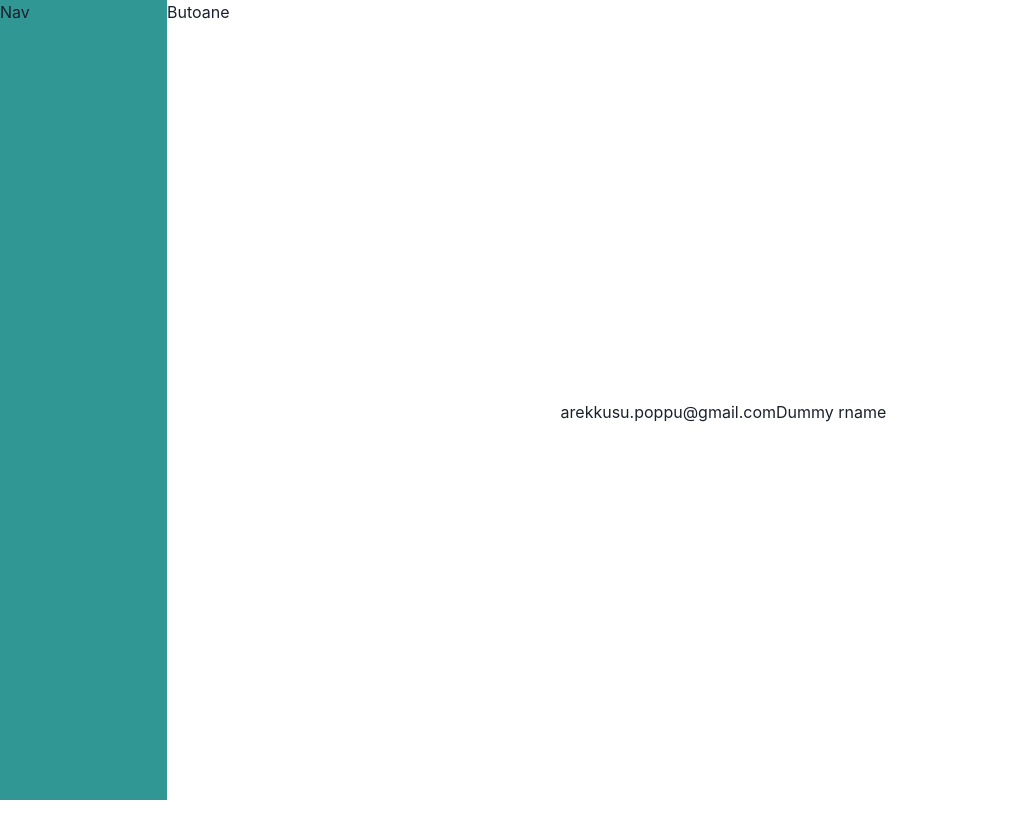
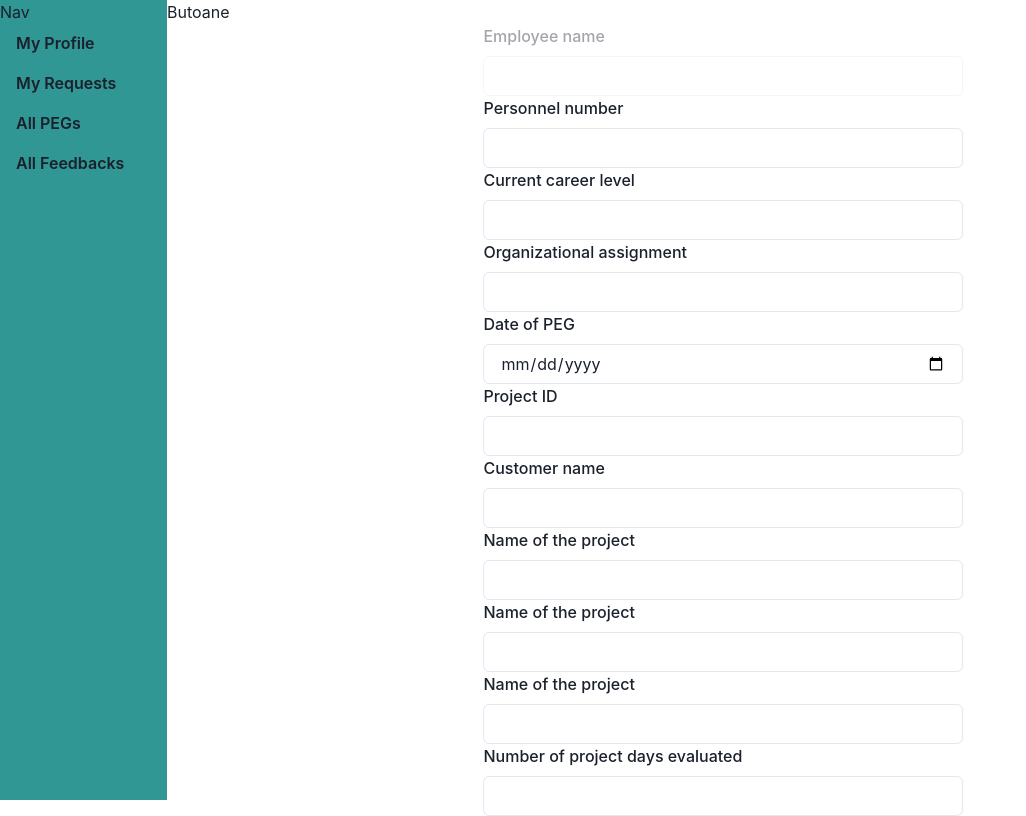
Before and after one commit to Radutiu-Horatiu/pc-feedback-app, a React (Create React App) app: page / in a window 1280 px wide. Shown: the whole page, without its empty margins (0-1026 px from the left). Built offline with nearby package versions, Linux system fonts and the light colour scheme; no server answers.

Commit message:
Add new peg component

```diff
--- a/src/screens/HomeScreen/HomeScreen.jsx
+++ b/src/screens/HomeScreen/HomeScreen.jsx
@@ -8,6 +8,7 @@ import {
   createUserWithEmailAndPassword,
 } from "@firebase/auth";
 import { auth } from "../../firebase";
+import NewPEG from "./NewPEG";
 
 export default function HomeScreen() {
   const dispatch = useDispatch();
@@ -40,8 +41,7 @@ export default function HomeScreen() {
   };
   return (
     <Flex>
-      <Text>{email}</Text>
-      <Text>{username}</Text>
+      <NewPEG></NewPEG>
     </Flex>
   );
 }
--- a/src/screens/HomeScreen/Navbar.jsx
+++ b/src/screens/HomeScreen/Navbar.jsx
@@ -18,39 +18,38 @@ import {
 
 export default function Navbar() {
   const dispatch = useDispatch();
-  const username = useSelector((state) => state.user.username);
+  const user = useSelector((state) => state.user);
 
   const { isOpen, onOpen, onClose } = useDisclosure();
   const btnRef = React.useRef();
 
   useEffect(() => {
     dispatch(userActions.setUsername({ username: "Dummy rname" }));
-  }, [dispatch, username]);
+    console.log(user);
+  }, [dispatch, user]);
+
   return (
     <>
-      <Flex w="15vw" backgroundColor="teal.500">
+      <Flex flexDir="column" w="15vw" backgroundColor="teal.500">
         <Text>Nav</Text>
+        <Button justifyContent="flex-start" variant="ghost">
+          <Text>My Profile</Text>
+        </Button>
+        <Button justifyContent="flex-start" variant="ghost">
+          <Text>My Requests</Text>
+        </Button>
+        { user?.role === "Manager" &&
+          <Button justifyContent="flex-start" variant="ghost">
+            <Text>My Team</Text>
+          </Button>
+        }
+        <Button justifyContent="flex-start" variant="ghost">
+          <Text>All PEGs</Text>
+        </Button>
+        <Button justifyContent="flex-start" variant="ghost">
+          <Text>All Feedbacks</Text>
+        </Button>
       </Flex>
-      {/* <Button ref={btnRef} colorScheme="teal" onClick={onOpen}>
-        Menu
-      </Button>
-      <Drawer
-        isOpen={isOpen}
-        placement="left"
-        onClose={onClose}
-        finalFocusRef={btnRef}
-      >
-        <DrawerOverlay />
-        <DrawerContent>
-          <DrawerCloseButton />
-          <DrawerHeader>Section</DrawerHeader>
-
-          <DrawerBody>
-            <p>Content</p>
-            <p>Content</p>
-          </DrawerBody>
-        </DrawerContent>
-      </Drawer> */}
     </>
   );
 }
--- /dev/null
+++ b/src/screens/HomeScreen/NewPEG.jsx
@@ -0,0 +1,70 @@
+import { Flex } from "@chakra-ui/react";
+import { Text } from "@chakra-ui/layout";
+import React, { useEffect } from "react";
+import { useDispatch, useSelector } from "react-redux";
+import { userActions } from "../../store/user/user-slice";
+import {
+    FormControl,
+    FormLabel,
+    FormErrorMessage,
+    Input,
+    FormHelperText,
+} from "@chakra-ui/react"
+import { auth } from "../../firebase";
+
+export default function NewPEG() {
+    const dispatch = useDispatch();
+    const user = useSelector((state) => state.user);
+    useEffect(() => {
+        dispatch(userActions.setUsername({ username: "Dummy rname" }));
+    }, [dispatch, user]);
+
+    return (
+        <Flex flexDir="column" w="60vh">
+            <FormControl id="employee-name" isDisabled>
+                <FormLabel>Employee name</FormLabel>
+                <Input type="text" />
+            </FormControl>
+            <FormControl id="personnel-number">
+                <FormLabel>Personnel number</FormLabel>
+                <Input type="text" />
+            </FormControl>
+            <FormControl id="current-career-level">
+                <FormLabel>Current career level</FormLabel>
+                <Input type="text" />
+            </FormControl>
+            <FormControl id="organizational-assignment">
+                <FormLabel>Organizational assignment</FormLabel>
+                <Input type="" />
+            </FormControl>
+            <FormControl id="peg-date">
+                <FormLabel>Date of PEG</FormLabel>
+                <Input type="date" />
+            </FormControl>
+            <FormControl id="project-id">
+                <FormLabel>Project ID</FormLabel>
+                <Input type="text" />
+            </FormControl>
+            <FormControl id="customer-name">
+                <FormLabel>Customer name</FormLabel>
+                <Input type="text" />
+            </FormControl>
+            <FormControl id="name-of-project">
+                <FormLabel>Name of the project</FormLabel>
+                <Input type="text" />
+            </FormControl>
+            <FormControl id="name-of-project-manager">
+                <FormLabel>Name of the project</FormLabel>
+                <Input type="text" />
+            </FormControl>
+            <FormControl id="name-of-evaluator">
+                <FormLabel>Name of the project</FormLabel>
+                <Input type="text" />
+            </FormControl>
+            <FormControl id="number-of-project-days-evaluated">
+                <FormLabel>Number of project days evaluated</FormLabel>
+                <Input type="text" />
+            </FormControl>
+        </Flex>
+    );
+}
```
